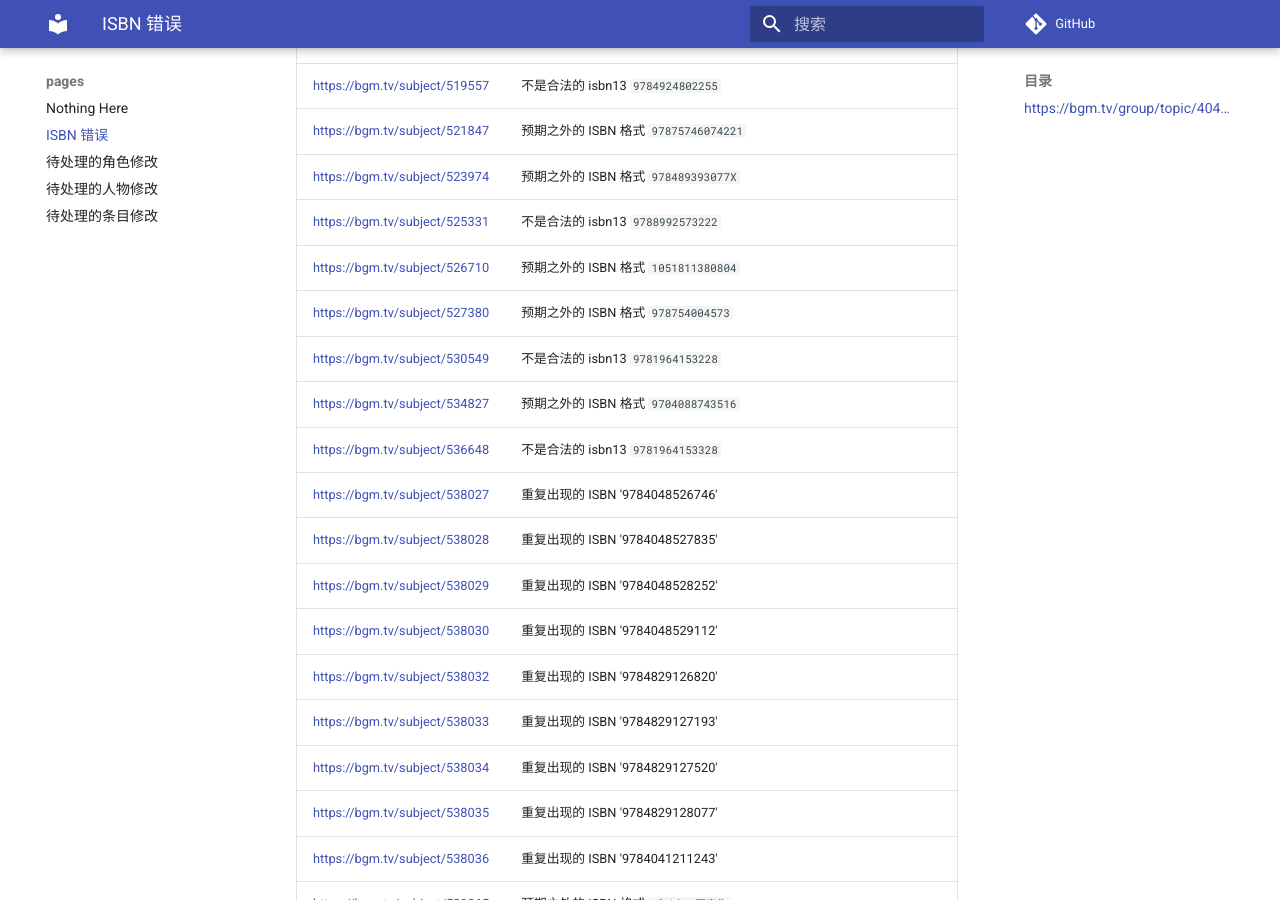
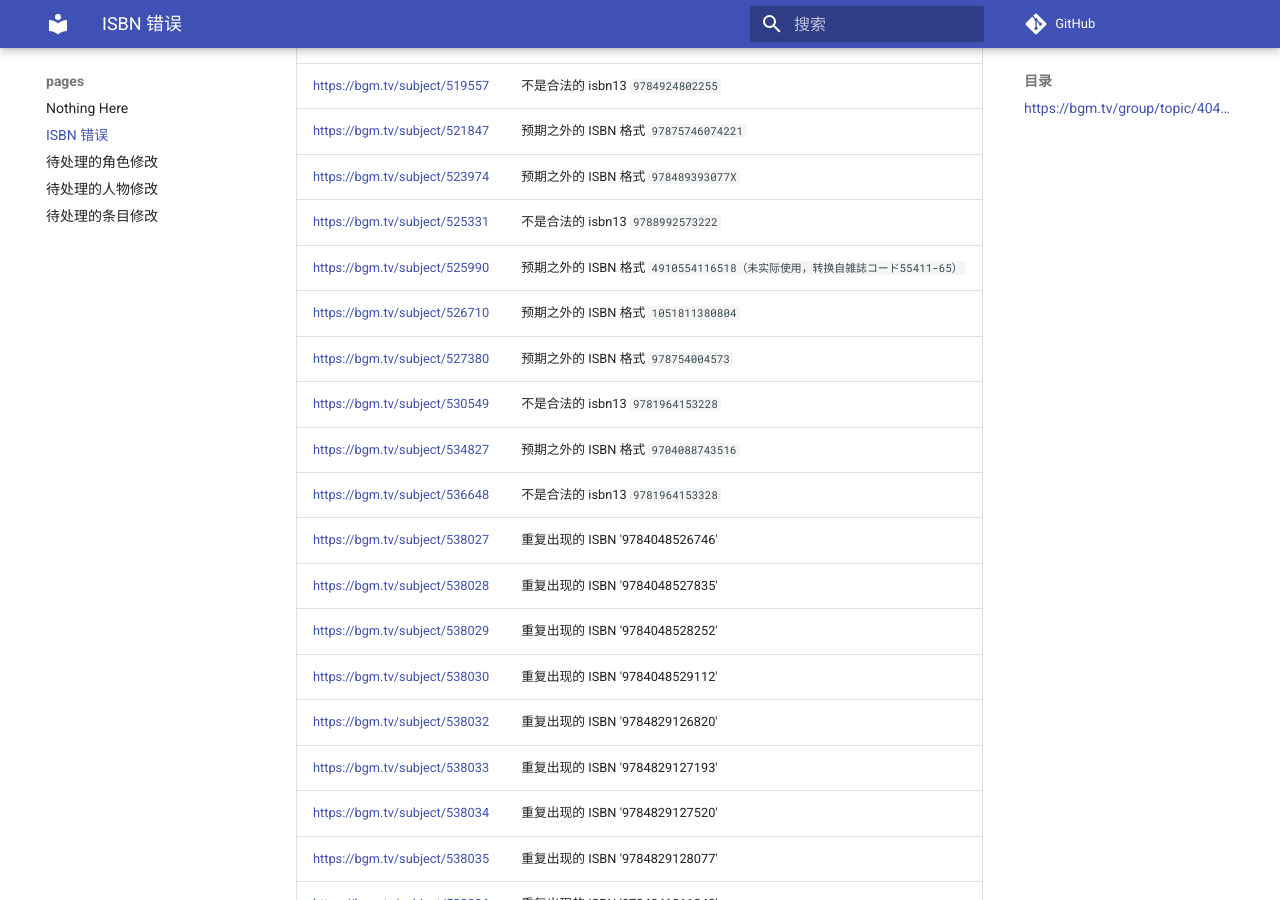
Before and after one commit to trim21/bangumi-pages, an MkDocs documentation site: the page built from docs/isbn.md, in a window 1280 px wide and 900 px high, scrolled down 5893 px. Built offline with MkDocs 1.6.1 and Material for MkDocs 9.7.7, drawn with Linux system fonts in a browser that asks for light colours; comment, search, counter and statistics services are not loaded; part of the change alters nothing that is shown.

Commit message:
update isbn.md

```diff
--- a/docs/isbn.md
+++ b/docs/isbn.md
@@ -1,7 +1,7 @@
 # ISBN 错误
 ## <https://bgm.tv/group/topic/404801>
 
-total 241
+total 242
 
 | url | error |
 | --- |  ---  |
@@ -133,6 +133,7 @@ total 241
 | <https://bgm.tv/subject/521847> | 预期之外的 ISBN 格式 `97875746074221` |
 | <https://bgm.tv/subject/523974> | 预期之外的 ISBN 格式 `978489393077X` |
 | <https://bgm.tv/subject/525331> | 不是合法的 isbn13 <code>9788992573222</code> |
+| <https://bgm.tv/subject/525990> | 预期之外的 ISBN 格式 `4910554116518（未实际使用，转换自雑誌コード55411-65）` |
 | <https://bgm.tv/subject/526710> | 预期之外的 ISBN 格式 `1051811380804` |
 | <https://bgm.tv/subject/527380> | 预期之外的 ISBN 格式 `978754004573` |
 | <https://bgm.tv/subject/530549> | 不是合法的 isbn13 <code>9781964153228</code> |
```
